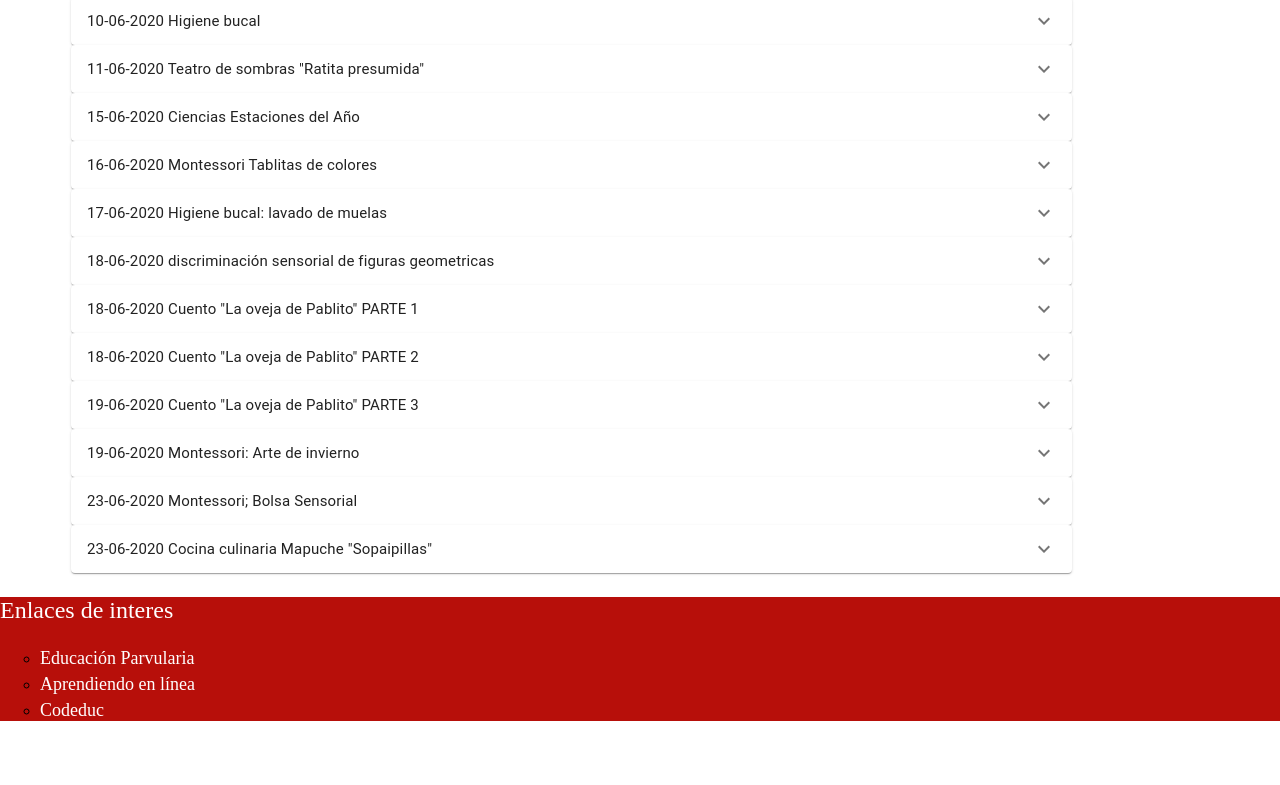
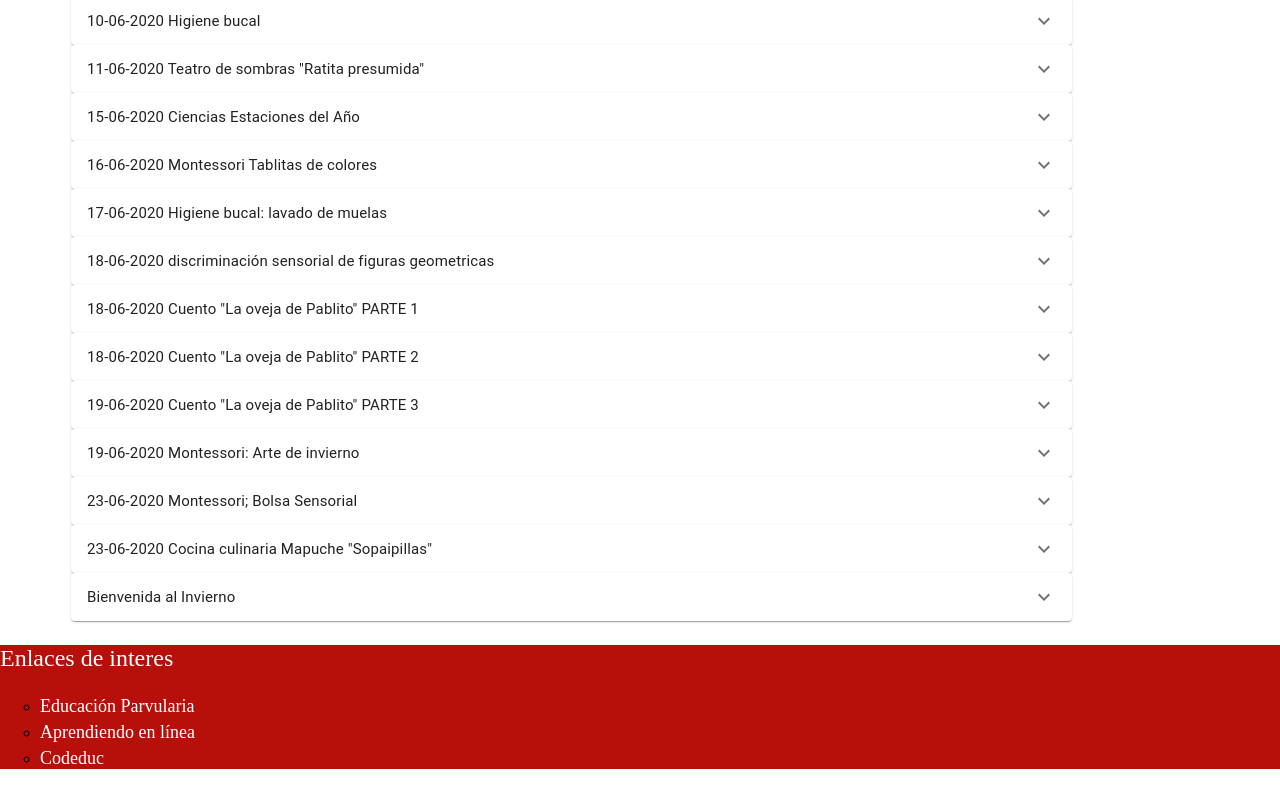
Before and after one commit to Pablohack/rayenmapucomunidad, a React (Create React App) app: page /videos in a window 1280 px wide. Shown: the part 2562-3347 px from the top of the page. Before the commit the page ends 3299 px from the top, so only its background shows below. Built offline with nearby package versions, Linux system fonts and the light colour scheme.

Commit message:
video invierno

```diff
--- a/src/containers/videos/videoLayout.tsx
+++ b/src/containers/videos/videoLayout.tsx
@@ -838,6 +838,20 @@ export default function VideoLayout() {
                     </ExpansionPanelDetails>
                 </ExpansionPanel>
             </div>
+            <div className={classes.root}>
+                <ExpansionPanel>
+                    <ExpansionPanelSummary
+                        expandIcon={<ExpandMoreIcon />}
+                        aria-controls="panel1a-content"
+                        id="panel1a-header"
+                    >
+                        <Typography className={classes.heading}>Bienvenida al Invierno</Typography>
+                    </ExpansionPanelSummary>
+                    <ExpansionPanelDetails className={classes.body}>
+                        <VideoPlayer link='https://youtu.be/V9iNyEOHEHQ'></VideoPlayer>
+                    </ExpansionPanelDetails>
+                </ExpansionPanel>
+            </div>
 
         </Box>
 
```
